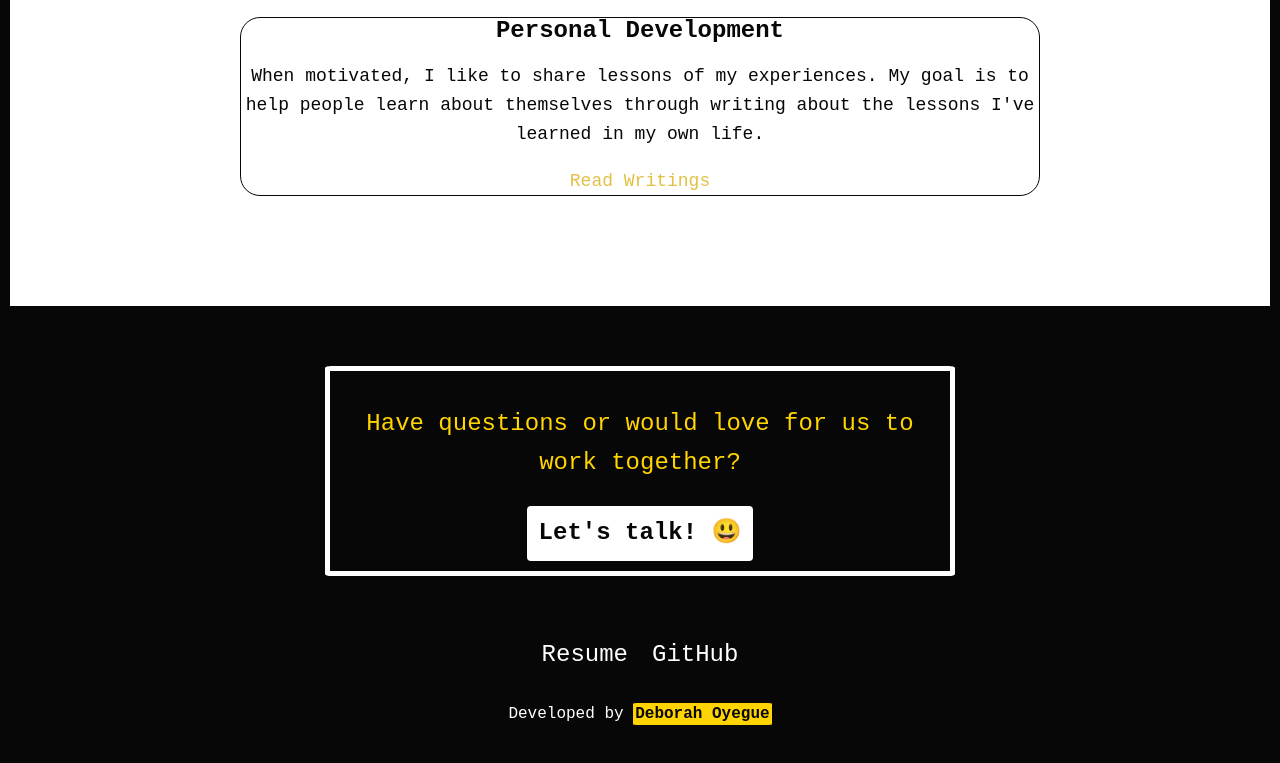
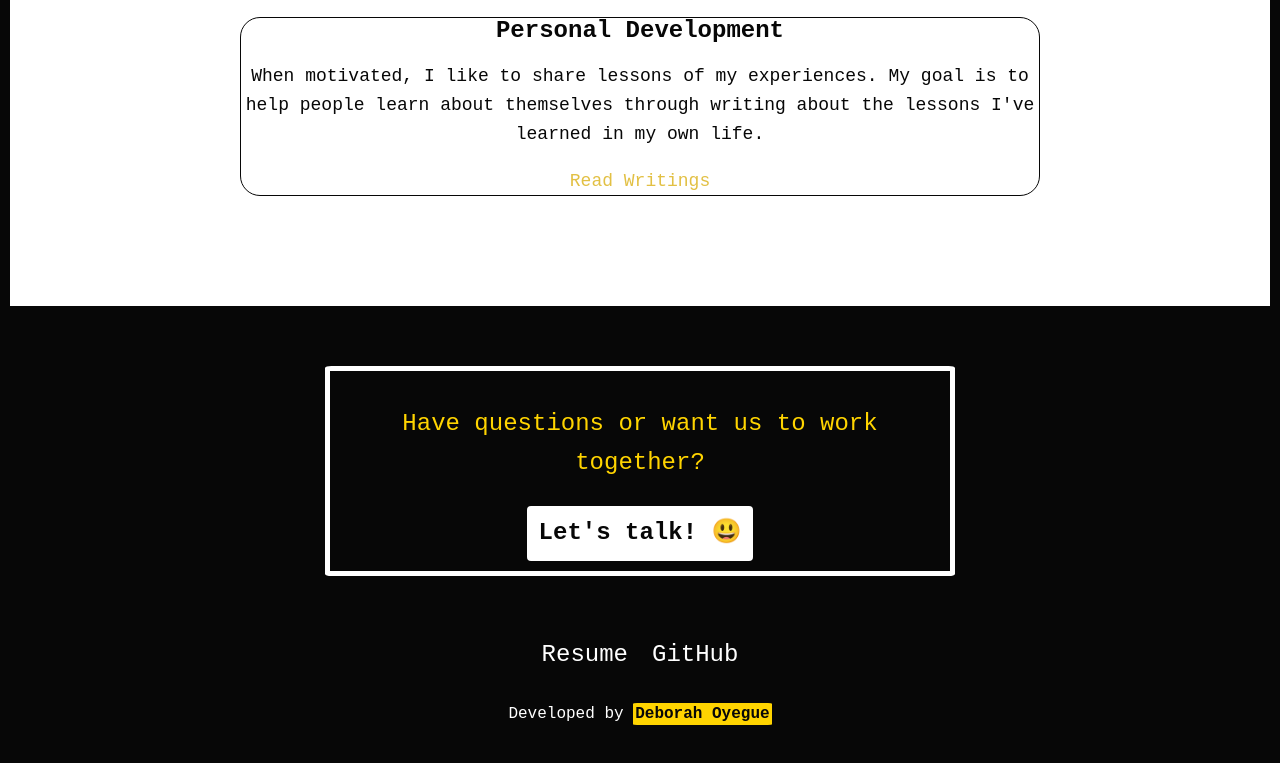
Before and after one commit to Dee-Tyan/myportfolio, a website: page src/index.html in a window 1280 px wide. Shown: the part 1717-2480 px from the top of the page. Drawn offline with Linux system fonts and the light colour scheme; a web font is replaced by a local one.

Commit message:
ready to push

```diff
--- a/src/index.html
+++ b/src/index.html
@@ -98,7 +98,7 @@
     <!-- Footer -->
     <footer>
         <div id="contact">
-            <p> Have questions or would love for us to work together?</p>
+            <p> Have questions or want us to work together?</p>
              <div><a href="mailto:debbietiyan@gmail.com" class="footer__link" target="_blank"> Let's talk! 😃</a></div>
         </div>
         <div class="social_container"> <ul class="footer_social_links">
```
